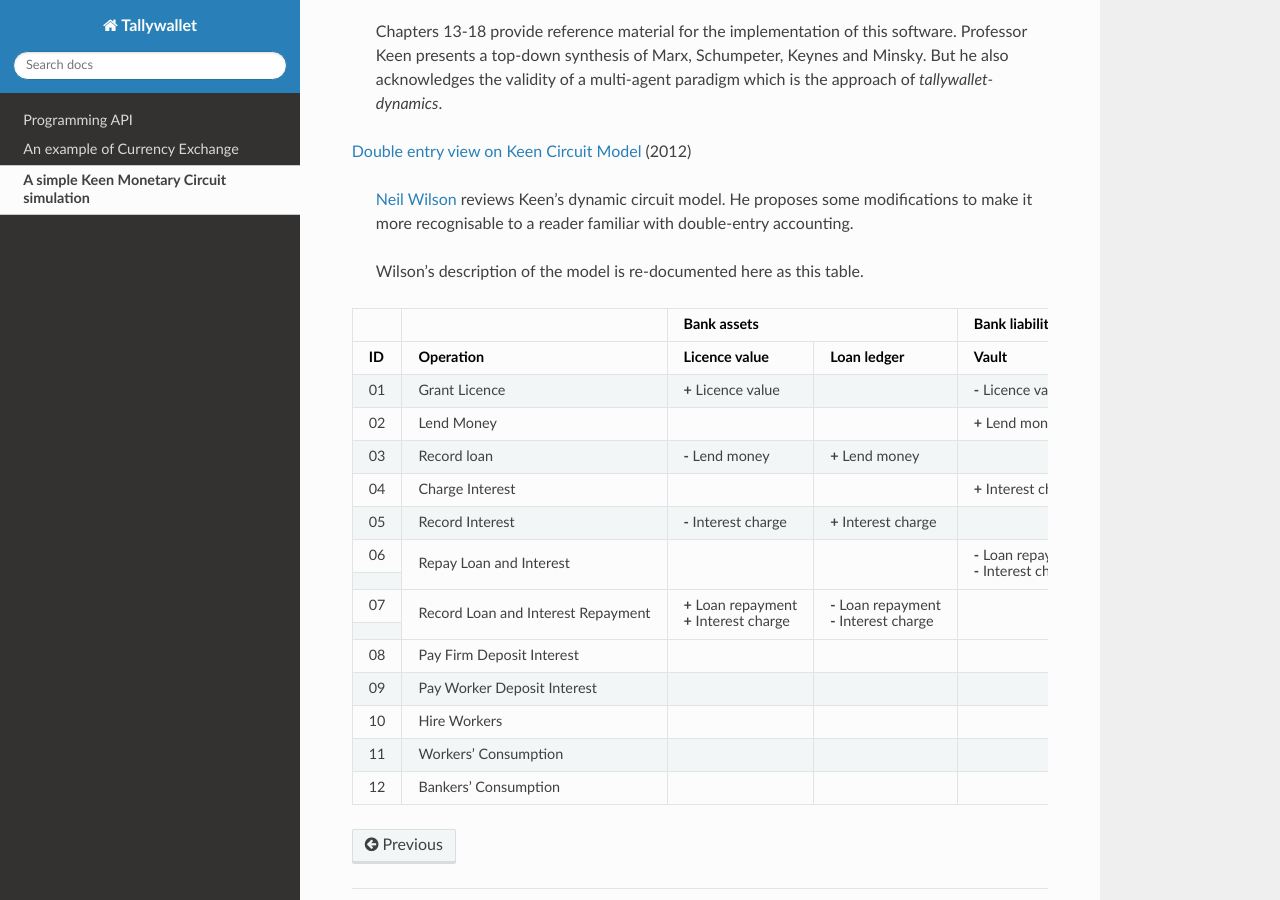
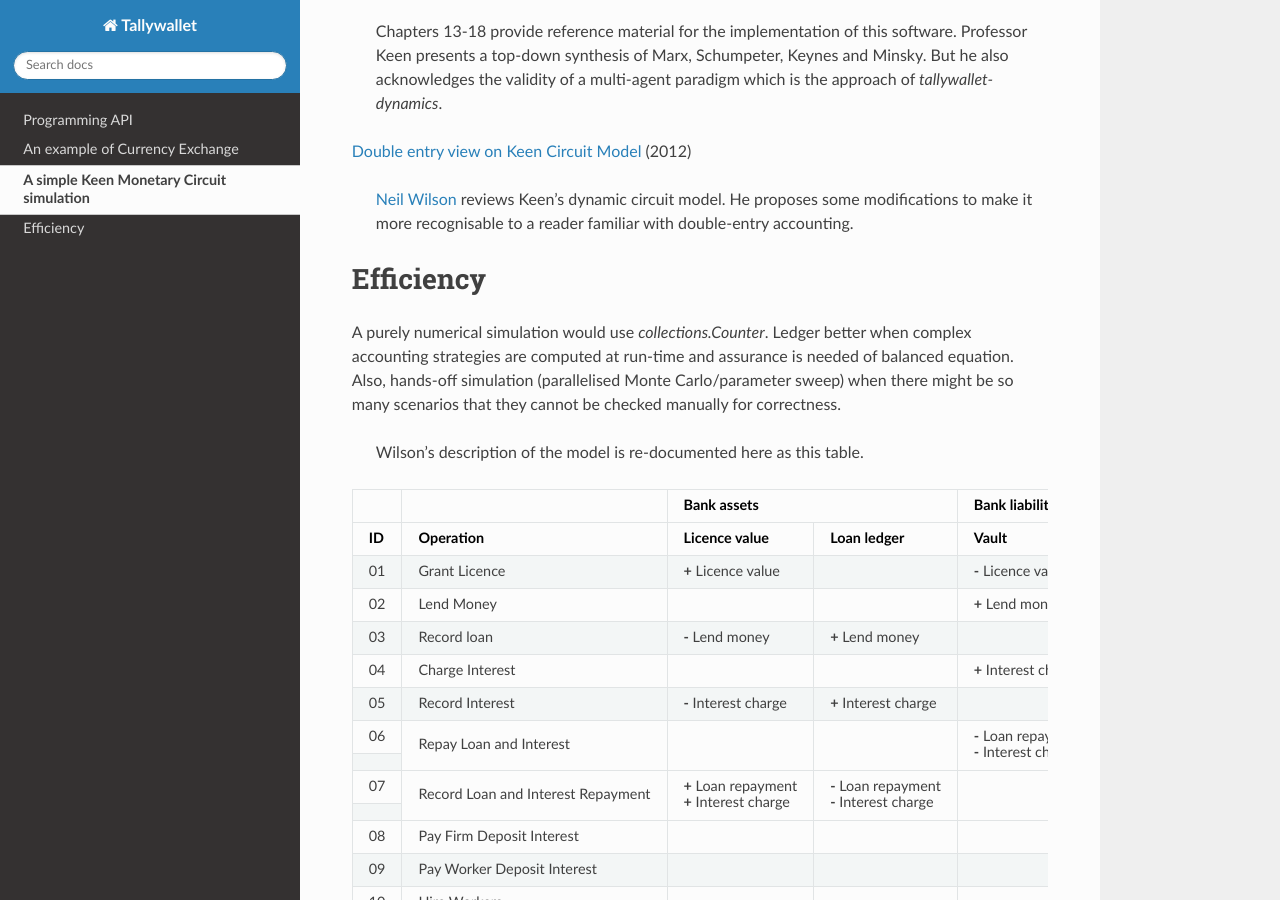
Before and after one commit to tundish/tallywallet-common, a Sphinx documentation site: the page built from tallywallet/common/doc/wilson.rst, in a window 1280 px wide and 900 px high, scrolled down 428 px. Built offline with Sphinx 7.4.7 and the Read the Docs theme 2.0.0, drawn with Linux system fonts in a browser that asks for light colours.

```diff
--- a/tallywallet/common/doc/wilson.rst
+++ b/tallywallet/common/doc/wilson.rst
@@ -31,6 +31,15 @@ thought` (2012)
     modifications to make it more recognisable to a reader familiar with
     double-entry accounting.
 
+Efficiency
+::::::::::
+
+A purely numerical simulation would use `collections.Counter`.
+Ledger better when complex accounting strategies are computed at run-time
+and assurance is needed of balanced equation. Also, hands-off simulation
+(parallelised Monte Carlo/parameter sweep) when there might be so many
+scenarios that they cannot be checked manually for correctness.
+
     Wilson's description of the model is re-documented here as this table.
 
 .. Small screens may need an 8 point font to see this table one row per line.
@@ -63,7 +72,7 @@ thought` (2012)
 +-------+                                       |                       |                       |                       |                           |                           |                           |
 |       |                                       |   |+| Interest charge |   |-| Interest charge |                       |                           |                           |                           |
 +-------+---------------------------------------+-----------------------+-----------------------+-----------------------+---------------------------+---------------------------+---------------------------+
-| 08    |   Pay Firm Deposit Interest           |                       |                       |                       |   |-| Firm interest       |   |+| Firm interest       |                           |
+| 08    |   Pay Firm Deposit Interest           |                       |                       |                       |   |-| Firm interest       |                           |   |+| Firm interest       |
 +-------+---------------------------------------+-----------------------+-----------------------+-----------------------+---------------------------+---------------------------+---------------------------+
 | 09    |   Pay Worker Deposit Interest         |                       |                       |                       |                           |   |-| Worker interest     |   |+| Worker interest     |
 +-------+---------------------------------------+-----------------------+-----------------------+-----------------------+---------------------------+---------------------------+---------------------------+
```
Also changed, not shown: 1 other file.
